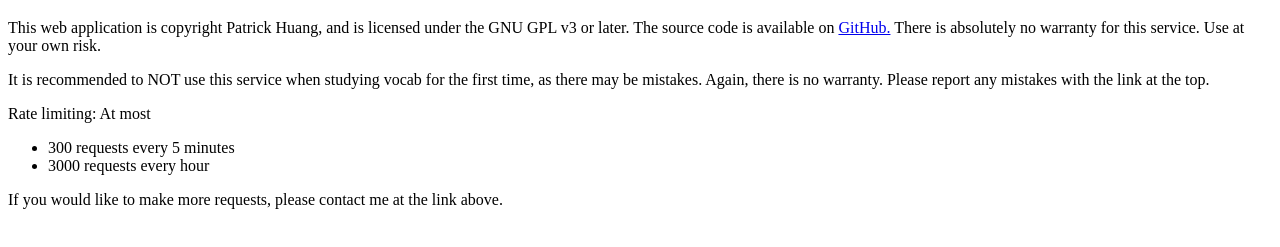
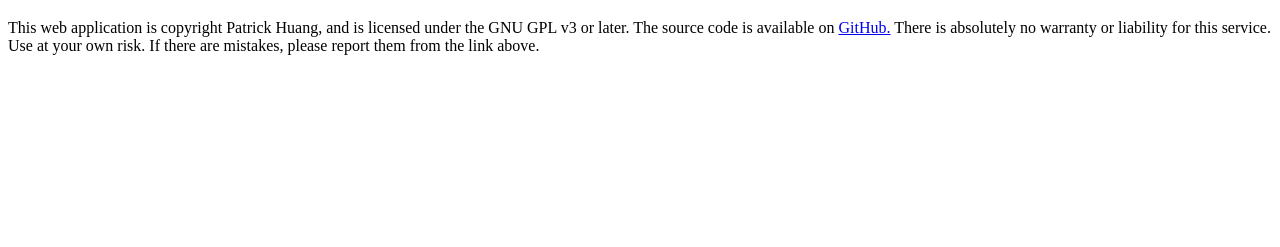
Before and after one commit to phuang1024/study, a plain HTML site: page src/html/about.html in a window 1280 px wide. Shown: the part 87-334 px from the top of the page. Drawn offline with Linux system fonts and the light colour scheme.

Commit message:
Changed about.

```diff
--- a/src/html/about.html
+++ b/src/html/about.html
@@ -10,23 +10,8 @@
             This web application is copyright Patrick Huang, and is licensed under the GNU
             GPL v3 or later. The source code is available on
             <a href="https://github.com/phuang1024/study">GitHub.</a>
-            There is absolutely no warranty for this service. Use at your own risk.
-        </p>
-
-        <p>
-            It is recommended to NOT use this service when studying vocab for the first time,
-            as there may be mistakes. Again, there is no warranty. Please report any mistakes with
-            the link at the top.
-        </p>
-
-        <p>
-            Rate limiting: At most
-            <ul>
-                <li>300 requests every 5 minutes</li>
-                <li>3000 requests every hour</li>
-            </ul>
-
-            If you would like to make more requests, please contact me at the link above.
+            There is absolutely no warranty or liability for this service. Use at your own
+            risk. If there are mistakes, please report them from the link above.
         </p>
     </body>
 </html>
```
